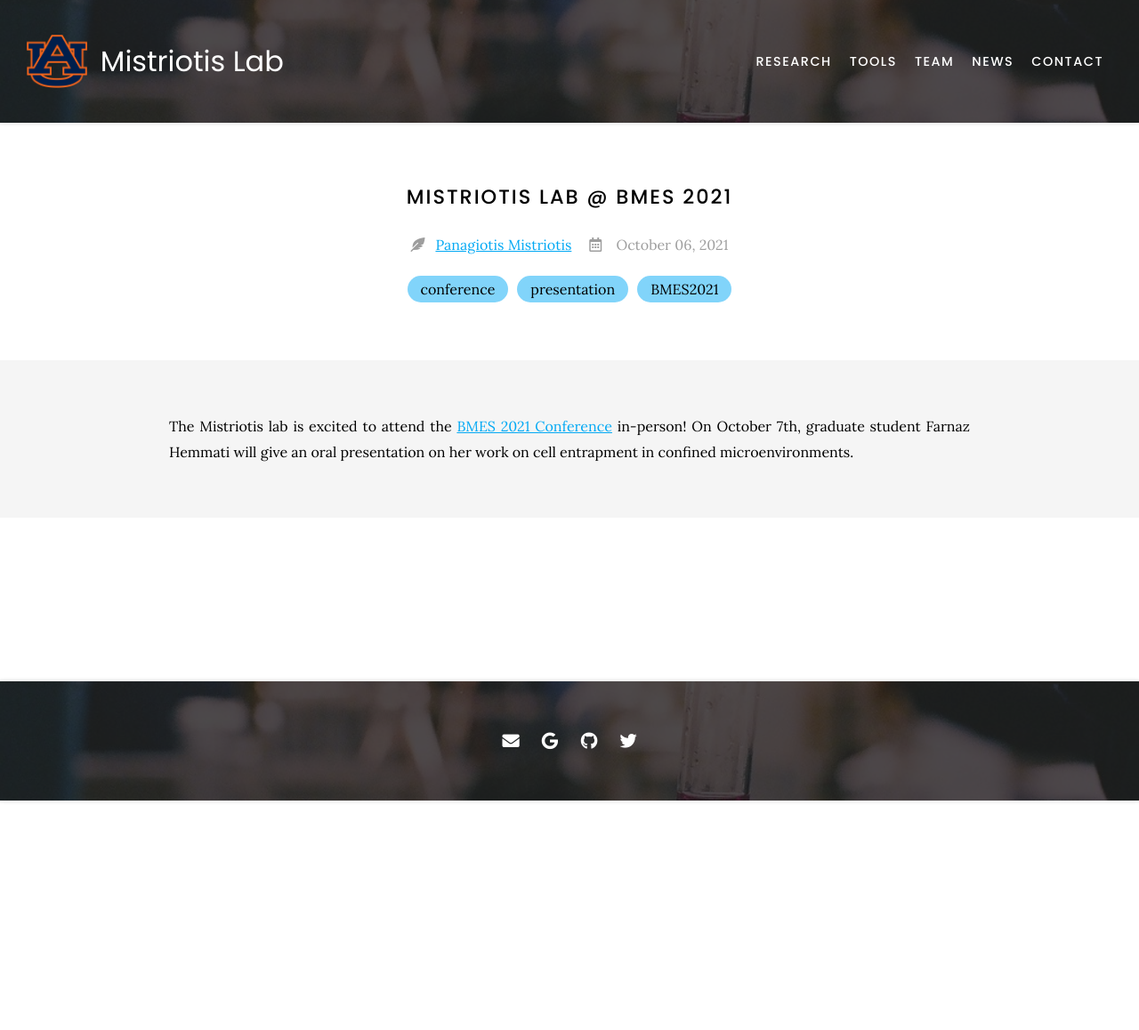
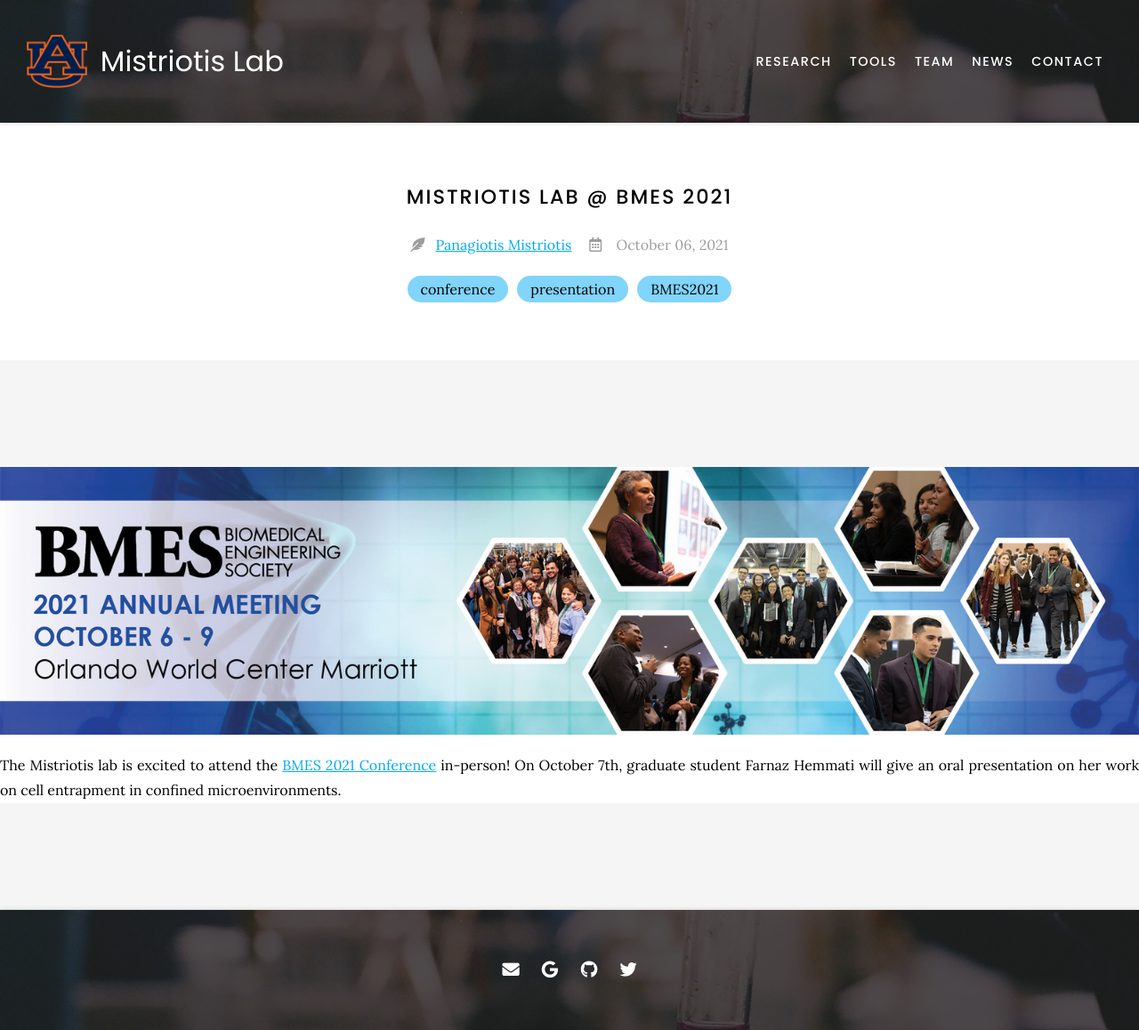
Before and after one commit to mistriotis-lab/mistriotis-lab.github.io, a Jekyll site: the page built from _posts/2021-10-6-post-1.md, in a window 1280 px wide. Shown: the whole page at 89% size. Built offline with Jekyll 4.4.1, drawn with Linux system fonts in a browser that asks for light colours; nearby versions of some CDN libraries; before the commit the page ends 900 px from its top, so only the background shows below that.

Commit message:
Update 2021-10-6-post-1.md

```diff
--- a/_posts/2021-10-6-post-1.md
+++ b/_posts/2021-10-6-post-1.md
@@ -8,4 +8,8 @@
 member: panagiotis-mistriotis
 ---
 
+{% include section.html full=true %}
+
+{% include banner.html image="images/BMES2021.png" %}
+
 The Mistriotis lab is excited to attend the [BMES 2021 Conference](https://www.bmes.org/annualmeeting) in-person! On October 7th, graduate student Farnaz Hemmati will give an oral presentation on her work on cell entrapment in confined microenvironments.
```
